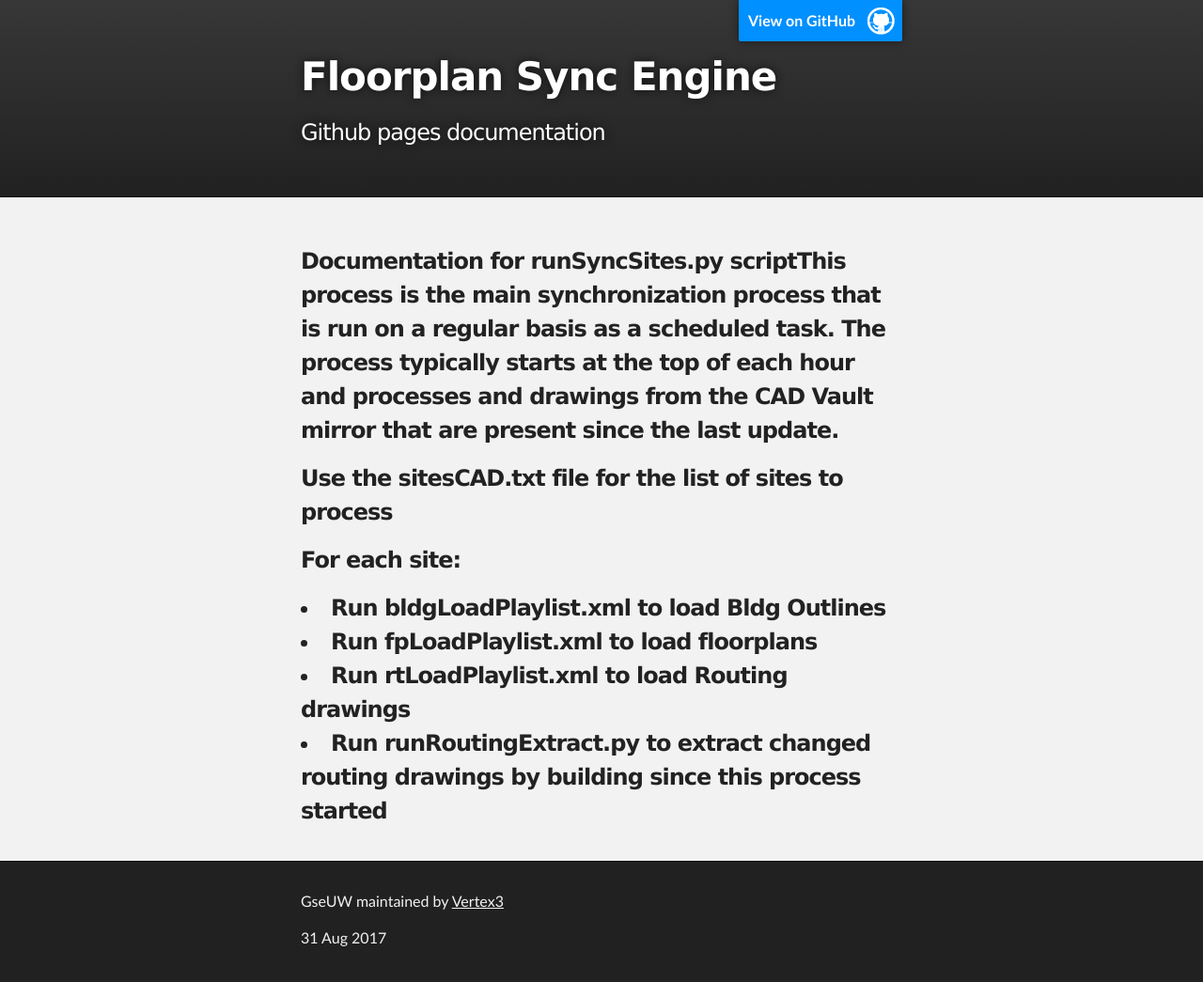
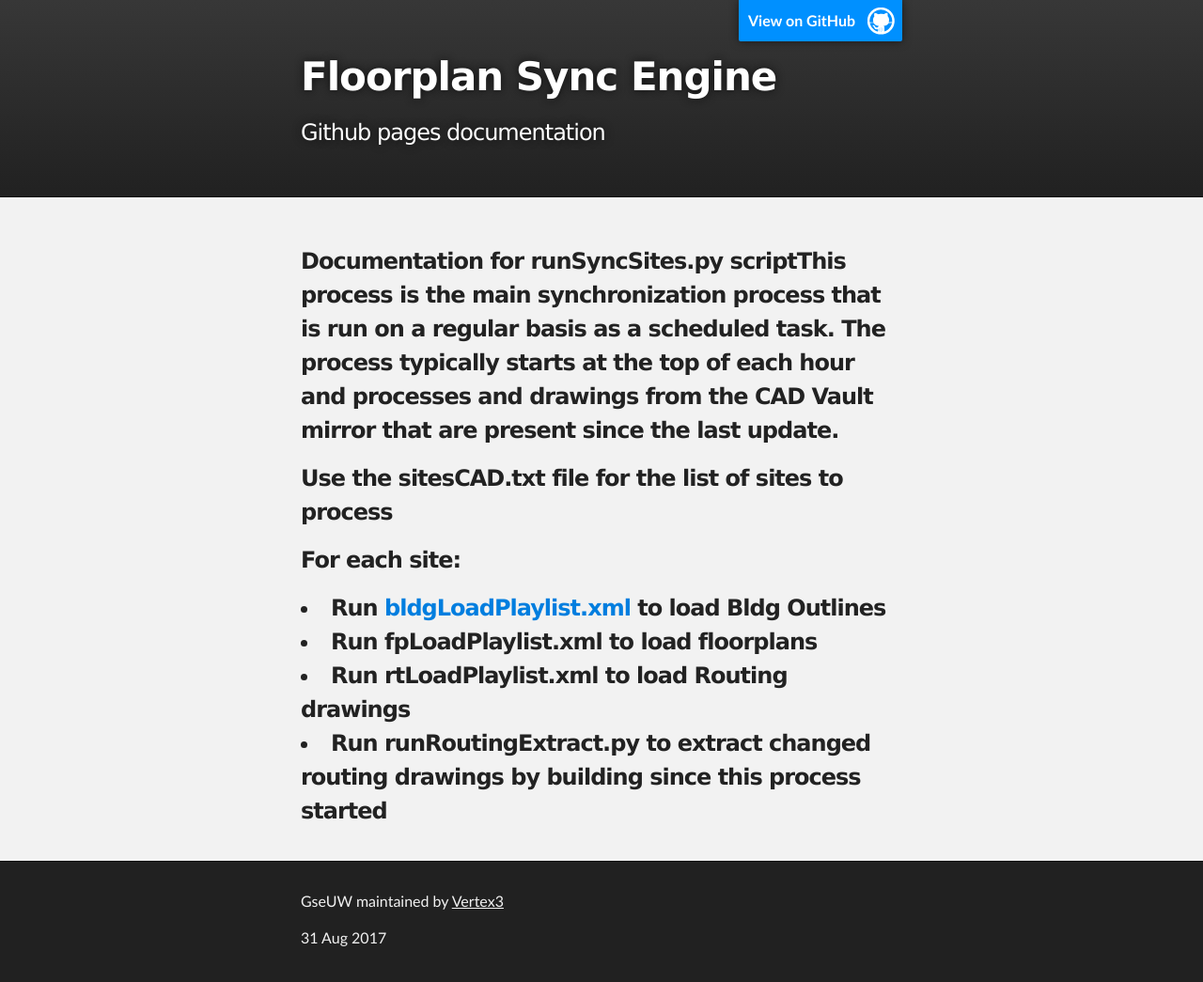
Before and after one commit to Vertex3/gseBase, a Jekyll site: the page built from ETL/runSyncSites.py.html, in a window 1280 px wide. Shown: the whole page at 94% size. Built offline with Jekyll 4.4.1, drawn with Linux system fonts in a browser that asks for light colours; some of the changed lines change nothing that is shown.

Commit message:
content update

```diff
--- a/ETL/runSyncSites.py.html
+++ b/ETL/runSyncSites.py.html
@@ -11,7 +11,7 @@ published: true
 
 <p>Use the sitesCAD.txt file for the list of sites to process</p>
 <p>For each site:
-        <li>Run bldgLoadPlaylist.xml to load Bldg Outlines</li>
+        <li>Run <a href='https://github.com/Vertex3/gseUW/blob/master/ETL/config/bldgLoadPlaylist.xml'>bldgLoadPlaylist.xml</a> to load Bldg Outlines</li>
 <li>Run fpLoadPlaylist.xml to load floorplans</li>
 <li>Run rtLoadPlaylist.xml to load Routing drawings</li>
 <li>Run runRoutingExtract.py to extract changed routing drawings by building since this process started</li>
```
